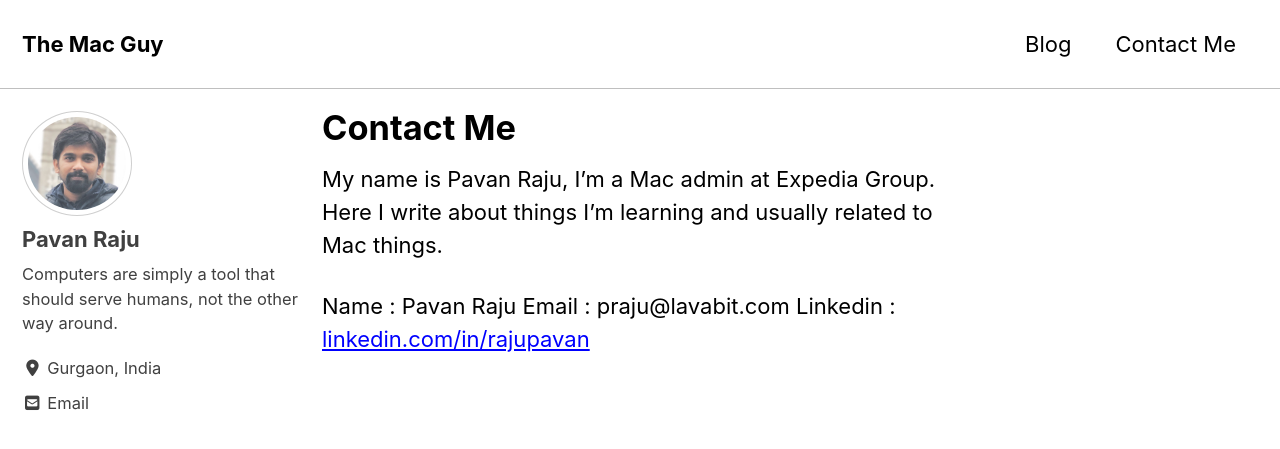
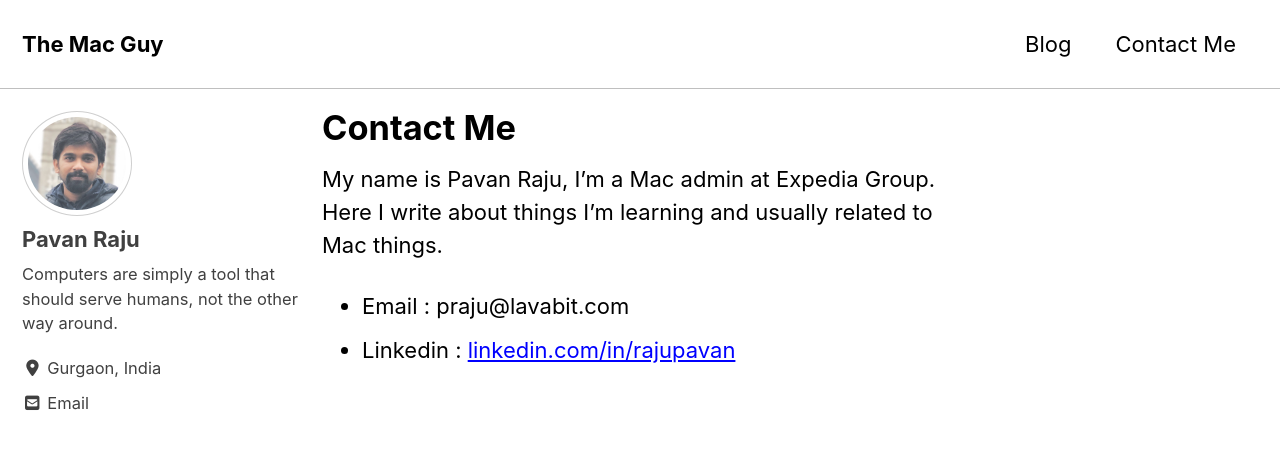
Before and after one commit to iampavan/themacguy, a Jekyll site: the page built from _pages/contact.md, in a window 1280 px wide and 900 px high. Shown: the top 449 px of the window. Built offline with Jekyll 4.4.1, drawn with Linux system fonts in a browser that asks for light colours; cached includes are drawn as plain includes; nearby versions of some CDN libraries.

Commit message:
Refactoring

```diff
--- a/_pages/contact.md
+++ b/_pages/contact.md
@@ -5,9 +5,8 @@ permalink: /contact/
 
 My name is Pavan Raju, I'm a Mac admin at Expedia Group. Here I write about things I'm learning and usually related to Mac things.
 
-Name : Pavan Raju
-Email : praju@lavabit.com
-Linkedin : [linkedin.com/in/rajupavan][Linkedin-page]{:target="_blank"}
+- Email : praju@lavabit.com
+- Linkedin : [linkedin.com/in/rajupavan][Linkedin-page]{:target="_blank"}
 
 
 [Linkedin-page]: https://www.linkedin.com/in/rajupavan/
```
Also changed, not shown: _pages/blog.md (+1 -1 lines).
